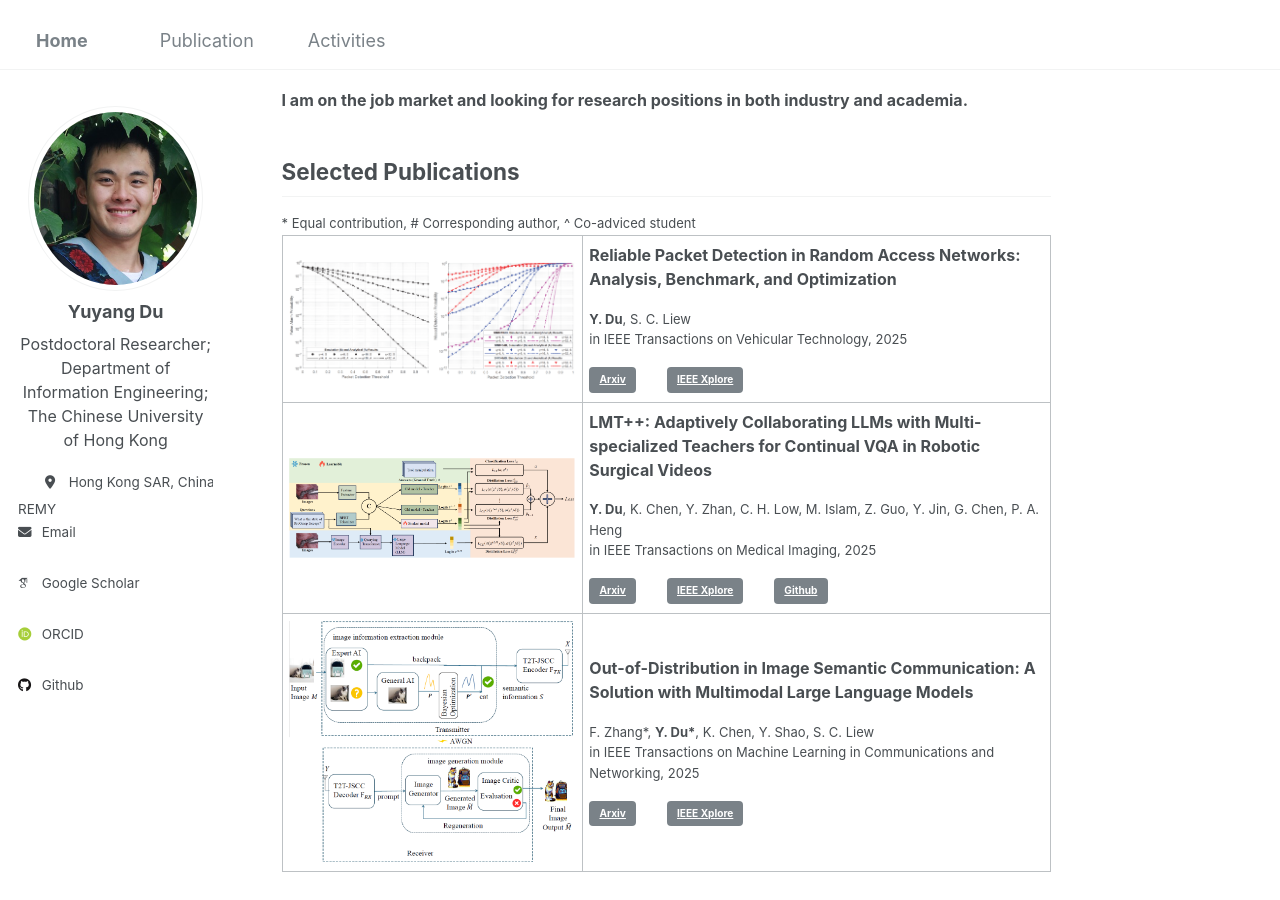
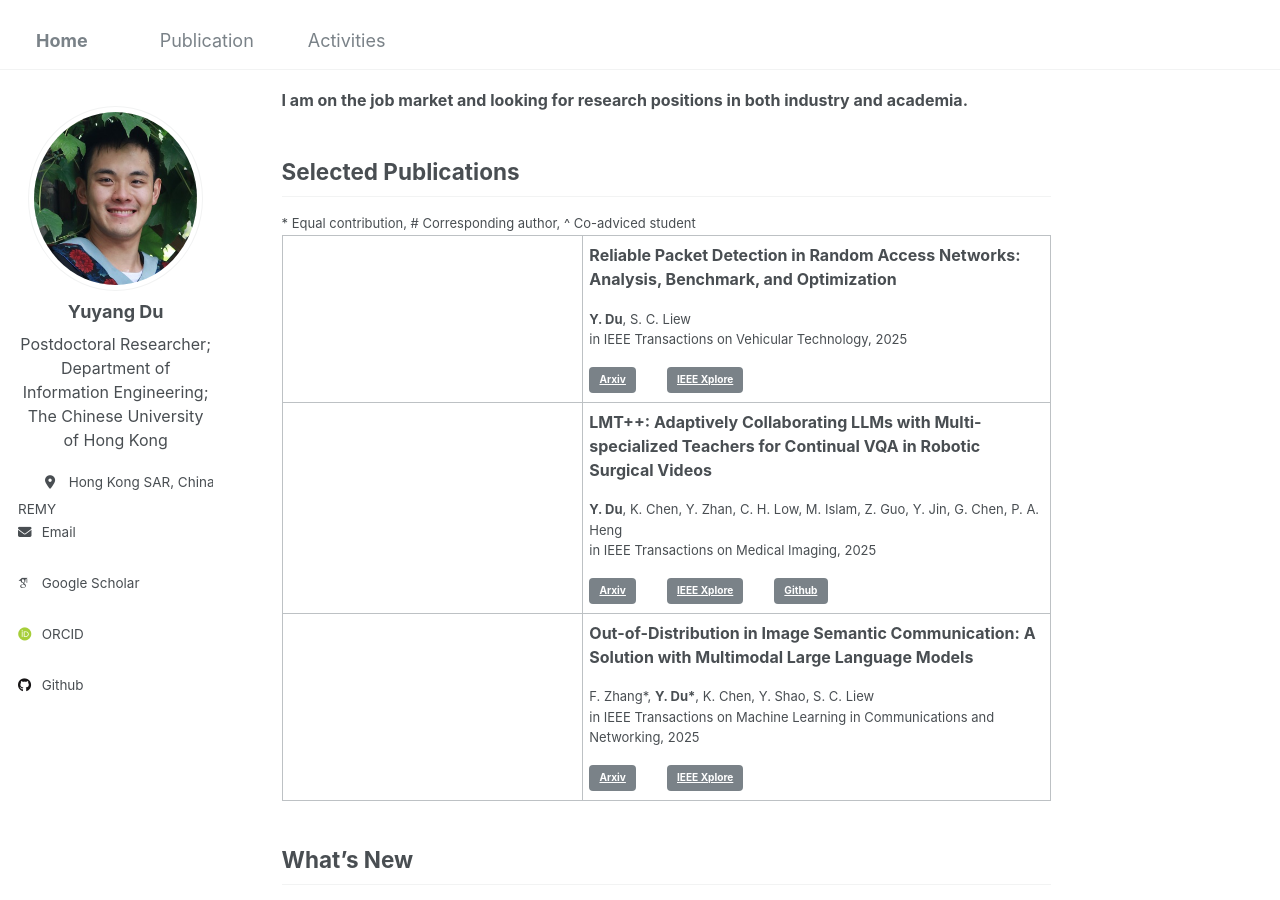
Before and after one commit to yuyangdu01/yuyangdu01.github.io, a Jekyll site: the page built from _pages/about.md, in a window 1280 px wide and 900 px high, scrolled down 379 px. Built offline with Jekyll 4.4.1, drawn with Linux system fonts in a browser that asks for light colours; some web fonts are replaced.

Commit message:
Update about.md

```diff
--- a/_pages/about.md
+++ b/_pages/about.md
@@ -19,7 +19,7 @@ Selected Publications <font size=3></font>
 <div class="row border-bottom-1">
   <table border="0" cellspacing="1" border-left="none" border-right="none">
   <tr><td width="300">
-  <div class="col-sm-5 col-md-4 col-lg-4 col-xl-4 m-auto"><img class="img-pub shadow-pub" src="images/1.png" width="400"></div>
+  <div class="col-sm-5 col-md-4 col-lg-4 col-xl-4 m-auto"><img class="img-pub shadow-pub" src="" width="400"></div>
   </td>
   <td>
   <div class="col align-self-center pub">
@@ -30,7 +30,7 @@ Selected Publications <font size=3></font>
   </div>
   </td></tr>
   <tr><td width="300">
-  <div class="col-sm-5 col-md-4 col-lg-4 col-xl-4 m-auto"><img class="img-pub shadow-pub" src="images/2.png" width="400"></div>
+  <div class="col-sm-5 col-md-4 col-lg-4 col-xl-4 m-auto"><img class="img-pub shadow-pub" src="" width="400"></div>
   </td>
   <td>
   <div class="col align-self-center pub">
@@ -42,7 +42,7 @@ Selected Publications <font size=3></font>
   </div>
   </td></tr>
   <tr><td width="300">
-  <div class="col-sm-5 col-md-4 col-lg-4 col-xl-4 m-auto"><img class="img-pub shadow-pub" src="images/3.png" width="400"></div>
+  <div class="col-sm-5 col-md-4 col-lg-4 col-xl-4 m-auto"><img class="img-pub shadow-pub" src="" width="400"></div>
   </td>
   <td>
   <div class="col align-self-center pub">
```
